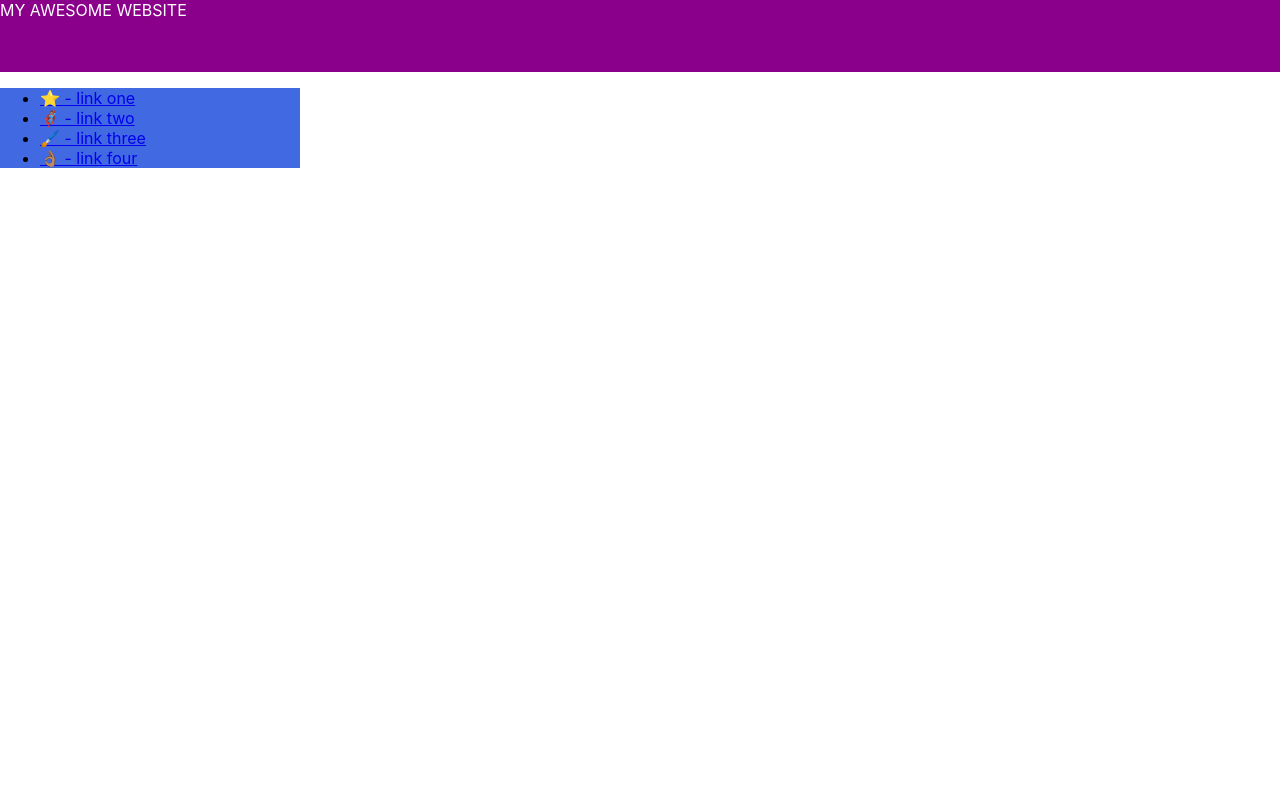
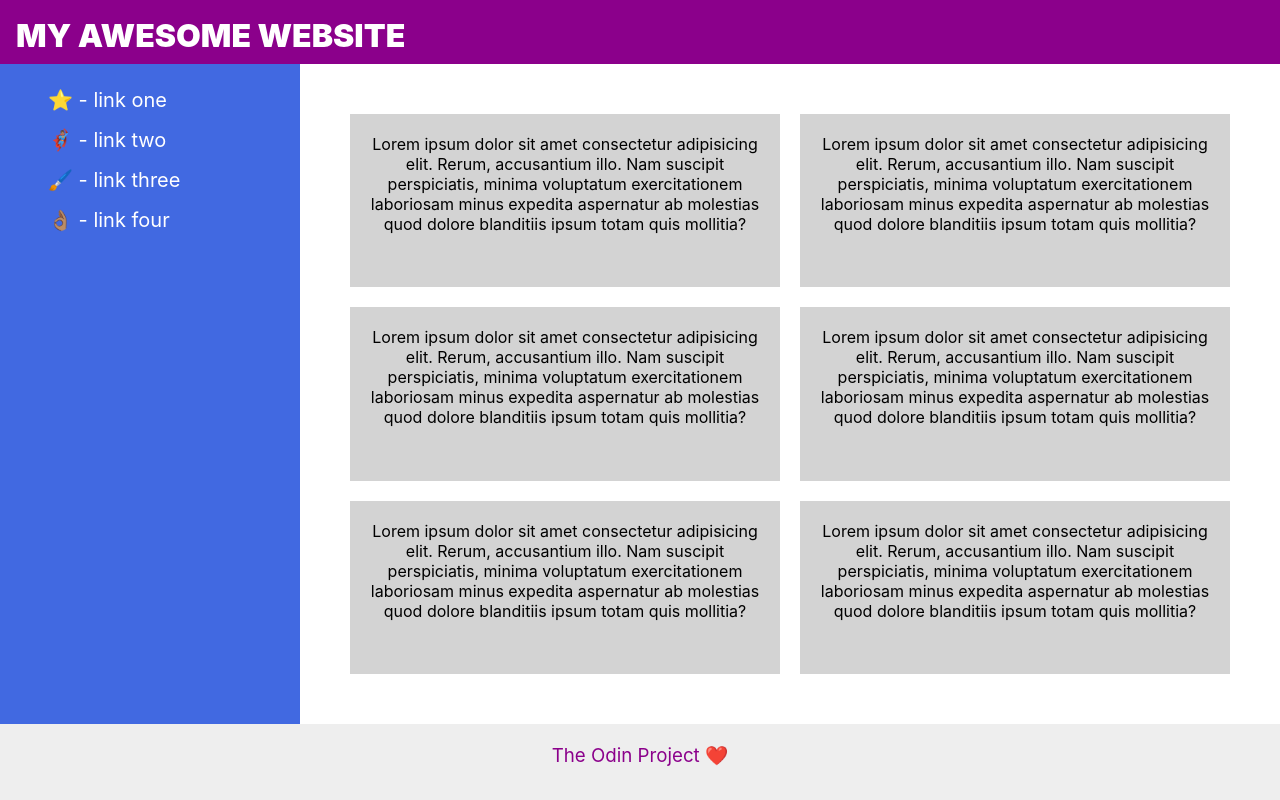
Before and after one commit to pacha97/css-flexbox-exercises, a plain HTML site: page 7.Flex-layout2/index.html in a window 1280 px wide. Drawn offline with Linux system fonts and the light colour scheme.

Commit message:
Initial commit

```diff
--- a/7.Flex-layout2/index.html
+++ b/7.Flex-layout2/index.html
@@ -9,8 +9,11 @@
 </head>
 <body>
     <div class="header">
+        <h1>
             MY AWESOME WEBSITE
+        </h1>
     </div>
+    <div class="main">
 
         <div class="sidebar">
             <ul>
@@ -20,3 +23,31 @@
                 <li><a href="#">👌🏽 - link four</a></li>
             </ul>
         </div>
+
+        <div class="boxes">
+            <div class="box box1">
+                Lorem ipsum dolor sit amet consectetur adipisicing elit. Rerum, accusantium illo. Nam suscipit perspiciatis, minima voluptatum exercitationem laboriosam minus expedita aspernatur ab molestias quod dolore blanditiis ipsum totam quis mollitia?
+            </div>
+            <div class="box box2">
+                Lorem ipsum dolor sit amet consectetur adipisicing elit. Rerum, accusantium illo. Nam suscipit perspiciatis, minima voluptatum exercitationem laboriosam minus expedita aspernatur ab molestias quod dolore blanditiis ipsum totam quis mollitia?
+            </div>
+            <div class="box box3">
+                Lorem ipsum dolor sit amet consectetur adipisicing elit. Rerum, accusantium illo. Nam suscipit perspiciatis, minima voluptatum exercitationem laboriosam minus expedita aspernatur ab molestias quod dolore blanditiis ipsum totam quis mollitia?
+            </div>
+            <div class="box box4">
+                Lorem ipsum dolor sit amet consectetur adipisicing elit. Rerum, accusantium illo. Nam suscipit perspiciatis, minima voluptatum exercitationem laboriosam minus expedita aspernatur ab molestias quod dolore blanditiis ipsum totam quis mollitia?
+            </div>
+            <div class="box box5">
+                Lorem ipsum dolor sit amet consectetur adipisicing elit. Rerum, accusantium illo. Nam suscipit perspiciatis, minima voluptatum exercitationem laboriosam minus expedita aspernatur ab molestias quod dolore blanditiis ipsum totam quis mollitia?
+            </div>
+            <div class="box box6">
+                Lorem ipsum dolor sit amet consectetur adipisicing elit. Rerum, accusantium illo. Nam suscipit perspiciatis, minima voluptatum exercitationem laboriosam minus expedita aspernatur ab molestias quod dolore blanditiis ipsum totam quis mollitia?
+            </div>
+
+        </div>
+
+    </div>
+
+    <div class="footer">
+        <h3>The Odin Project ❤️</h3>
+    </div>
--- a/7.Flex-layout2/style.css
+++ b/7.Flex-layout2/style.css
@@ -2,22 +2,74 @@ body {
     font-family: -apple-system, BlinkMacSystemFont, 'Segoe UI', Roboto, Oxygen, Ubuntu, Cantarell, 'Open Sans', 'Helvetica Neue', sans-serif;
     margin: 0;
     min-height: 100vh;
+    display: flex;
+    flex-direction: column;
 }
 
 .header {
-    height: 72px;
     background: darkmagenta;
+}
+
+.header h1 {
     color: white;
+    margin: 0;
+    height: 32px;
+    font-weight: 900;
+    padding: 16px;
+}
+
+.main {
+    flex: 1;
+    display: flex;
+    flex-direction: row;
 }
 
 .footer {
-    height: 72px;
     background: #eee;
+    text-align: center;
+    padding: 20px;
+}
+.footer h3 {
+    height: 36px;
     color: darkmagenta;
+    margin: 0;
+    font-weight: 400;
 }
 
 .sidebar {
     width: 300px;
     background: royalblue;
     box-sizing: border-box;
+    flex-shrink: 0;
+
 }
+
+.sidebar ul li {
+    list-style: none;
+    padding: 0;
+    margin: 0;
+}
+
+.sidebar ul li a {
+    color: white;
+    text-decoration: none;
+    display: block;
+    padding: 8px;
+    font-size: 20px;
+}
+
+.boxes {
+    display: flex;
+    flex-wrap: wrap;
+    justify-content: center;
+    padding: 40px;
+}
+
+.box {
+    flex: 1 1 400px;
+    background: lightgray;
+    margin: 10px;
+    padding: 20px;
+    box-sizing: border-box;
+    text-align: center;
+}
```
Lines whose indentation alone changed are shown as unchanged.
